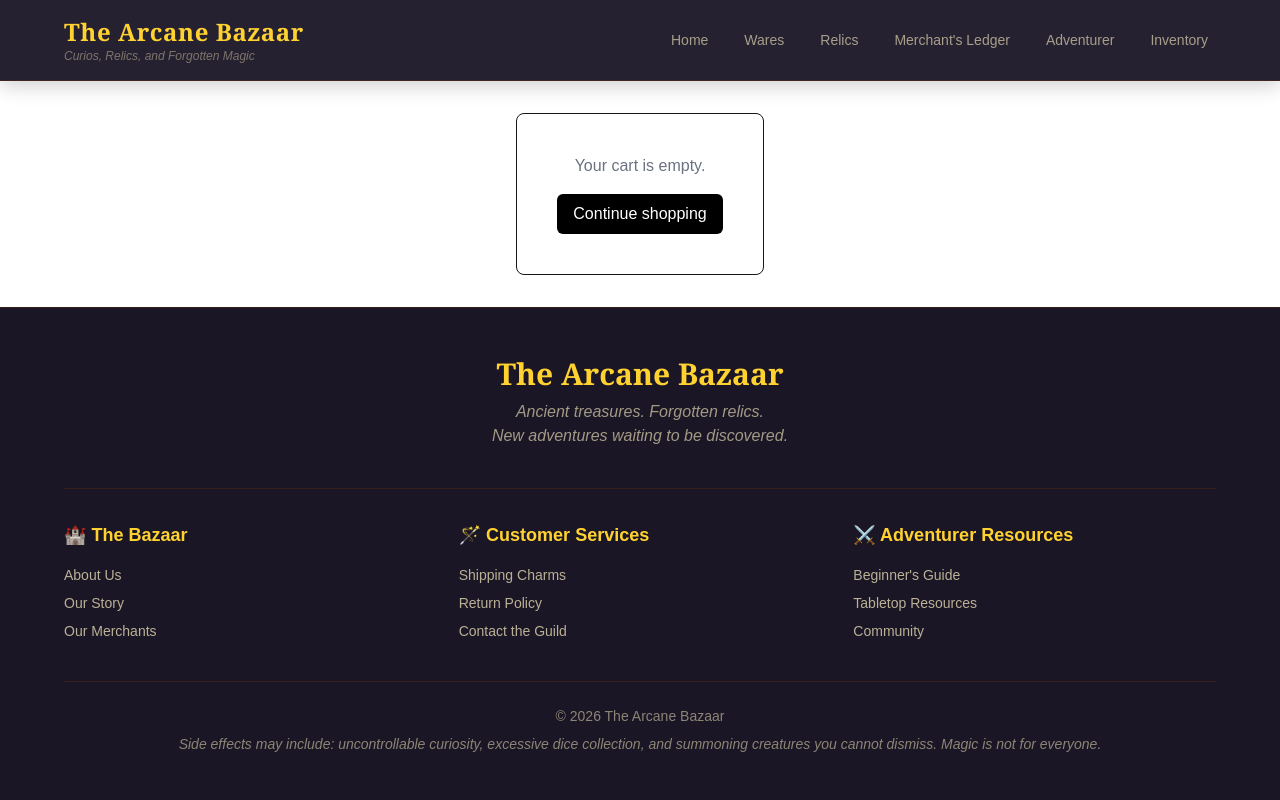
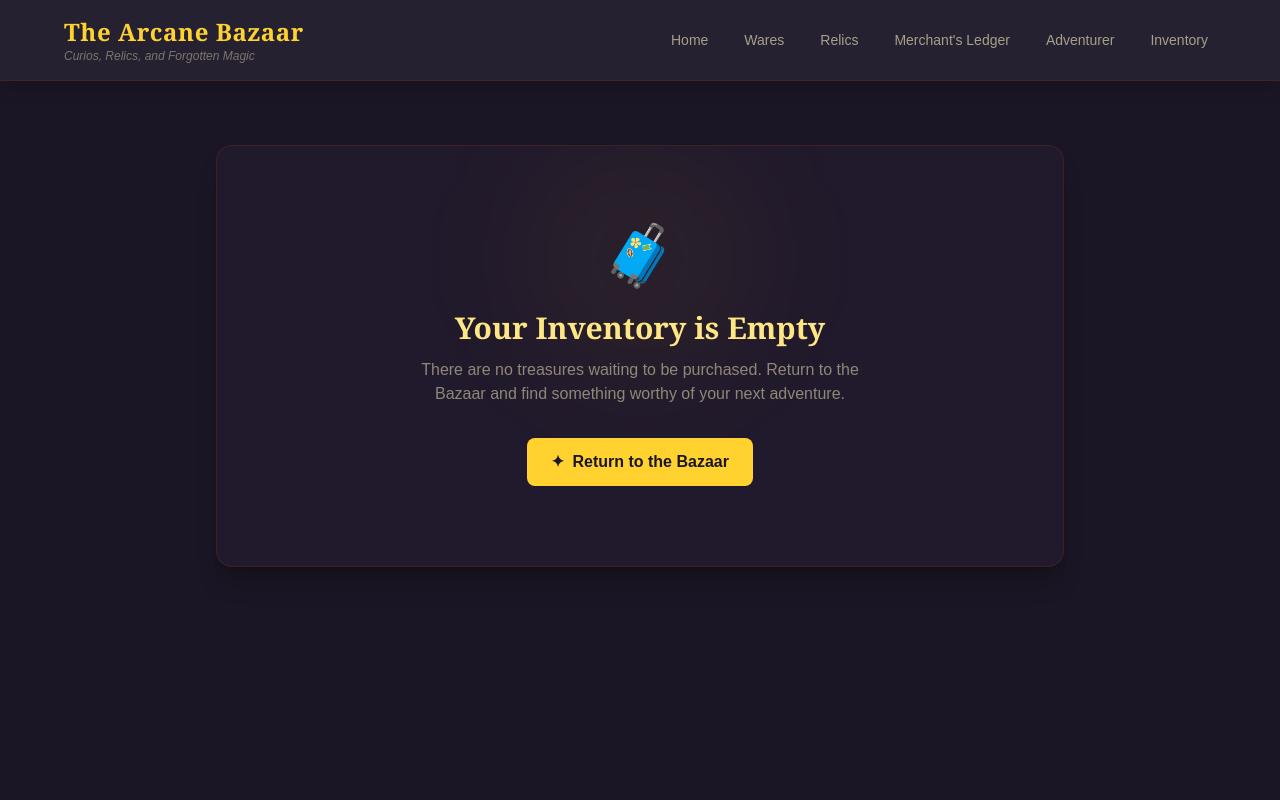
Before and after one commit to mebestaca/thearcanebazaar, a Next.js app: page /checkout in a window 1280 px wide. Shown: the top 800 px of the page. Built offline with nearby package versions, Linux system fonts and the light colour scheme.

Commit message:
checkout style upgrade

```diff
--- a/app/checkout/page.tsx
+++ b/app/checkout/page.tsx
@@ -10,54 +10,273 @@ export default function CheckoutPage() {
   const totalPrice = useCartStore((s) => s.getTotalPrice());
   const hydrated = useHydrated();
 
+  // Prevent hydration mismatch
   if (!hydrated) {
-    return <main className="max-w-4xl mx-auto px-4 py-8" />;
+    return (
+      <main className="min-h-screen bg-[#1b1625]" />
+    );
   }
 
+  // Empty Cart
   if (items.length === 0) {
     return (
-      <main className="max-w-4xl mx-auto px-4 py-8">
-        <div className="text-center border rounded-lg bg-white p-10">
-          <p className="text-gray-500 mb-4">Your cart is empty.</p>
+      <main className="min-h-screen bg-[#1b1625] text-amber-100">
+
+        <div className="mx-auto max-w-4xl px-6 py-16">
+
+          <div className="relative overflow-hidden rounded-2xl border border-amber-900/30 bg-[#211a2c] px-6 py-20 text-center shadow-xl shadow-black/20">
+
+            {/* Ambient Glow */}
+            <div className="pointer-events-none absolute left-1/2 top-0 h-56 w-56 -translate-x-1/2 rounded-full bg-amber-400/5 blur-3xl" />
+
+            <div className="relative">
+
+              <div className="mb-6 text-6xl">
+                🧳
+              </div>
+
+              <h1 className="font-serif text-3xl font-bold text-amber-200">
+                Your Inventory is Empty
+              </h1>
+
+              <p className="mx-auto mt-3 max-w-md text-amber-100/50">
+                There are no treasures waiting to be purchased.
+                Return to the Bazaar and find something worthy
+                of your next adventure.
+              </p>
+
               <Link
-            href="/"
-            className="inline-block bg-black text-white px-4 py-2 rounded-md hover:bg-gray-800"
+                href="/wares"
+                className="
+                  mt-8
+                  inline-flex
+                  items-center
+                  gap-2
+                  rounded-lg
+                  bg-amber-300
+                  px-6
+                  py-3
+                  font-semibold
+                  text-[#1b1625]
+                  transition-all
+                  hover:bg-amber-200
+                  hover:shadow-[0_0_25px_rgba(251,191,36,0.35)]
+                "
               >
-            Continue shopping
+                <span>✦</span>
+                Return to the Bazaar
               </Link>
+
+            </div>
+          </div>
+
         </div>
       </main>
     );
   }
 
   return (
-    <main className="max-w-4xl mx-auto px-4 py-8">
-      <h1 className="text-2xl font-bold text-gray-900 mb-6">Checkout</h1>
+    <main className="min-h-screen bg-[#1b1625] text-amber-100">
 
-      <div className="grid grid-cols-1 md:grid-cols-5 gap-10">
-        <div className="md:col-span-3 bg-white border rounded-lg p-6">
-          <CheckoutForm />
+      {/* Ambient Background */}
+      <div className="pointer-events-none fixed inset-0 overflow-hidden">
+        <div className="absolute left-1/2 top-0 h-96 w-96 -translate-x-1/2 rounded-full bg-amber-400/5 blur-3xl" />
       </div>
 
-        <div className="md:col-span-2">
-          <h2 className="font-semibold text-gray-900 mb-3">Order summary</h2>
-          <div className="bg-white border rounded-lg p-4 space-y-3">
+      <div className="relative mx-auto max-w-6xl px-6 py-12">
+
+        {/* Header */}
+        <div className="mb-10">
+
+          <Link
+            href="/inventory"
+            className="
+              inline-flex
+              items-center
+              gap-2
+              text-sm
+              text-amber-100/40
+              transition-colors
+              hover:text-amber-300
+            "
+          >
+            <span>←</span>
+            <span>Return to Inventory</span>
+          </Link>
+
+          <div className="mt-6 flex items-center gap-3 text-xs uppercase tracking-[0.3em] text-amber-400/70">
+            <span>🪙</span>
+            <span>Merchant's Ledger</span>
+          </div>
+
+          <h1 className="mt-3 font-serif text-4xl font-bold text-amber-200 sm:text-5xl">
+            Complete Your Purchase
+          </h1>
+
+          <p className="mt-3 text-amber-100/50">
+            Finalize your transaction and prepare your treasures for their journey.
+          </p>
+
+        </div>
+
+
+        {/* Checkout Layout */}
+        <div className="grid gap-8 lg:grid-cols-[1fr_360px]">
+
+          {/* =====================================================
+              CHECKOUT FORM
+          ===================================================== */}
+
+          <div className="rounded-2xl border border-amber-900/30 bg-[#211a2c] p-6 shadow-xl shadow-black/20 sm:p-8">
+
+            <div className="mb-7 flex items-center gap-3 border-b border-amber-900/20 pb-5">
+
+              <span className="text-2xl">
+                📜
+              </span>
+
+              <div>
+                <h2 className="font-serif text-xl font-semibold text-amber-200">
+                  Adventurer Details
+                </h2>
+
+                <p className="text-xs text-amber-100/35">
+                  Tell the merchant where to send your treasures.
+                </p>
+              </div>
+
+            </div>
+
+            <CheckoutForm />
+
+          </div>
+
+
+          {/* =====================================================
+              ORDER SUMMARY
+          ===================================================== */}
+
+          <aside className="h-fit lg:sticky lg:top-28">
+
+            <div className="overflow-hidden rounded-2xl border border-amber-900/30 bg-[#211a2c] shadow-xl shadow-black/20">
+
+              {/* Summary Header */}
+              <div className="border-b border-amber-900/20 px-6 py-5">
+
+                <div className="flex items-center gap-3">
+
+                  <span className="text-xl">
+                    🎒
+                  </span>
+
+                  <div>
+                    <h2 className="font-serif text-lg font-semibold text-amber-200">
+                      Your Treasures
+                    </h2>
+
+                    <p className="text-xs text-amber-100/35">
+                      Items being acquired
+                    </p>
+                  </div>
+
+                </div>
+
+              </div>
+
+
+              {/* Items */}
+              <div className="divide-y divide-amber-900/20 px-6">
+
                 {items.map((item) => (
-              <div key={item.product.id} className="flex justify-between text-sm">
-                <span className="text-gray-600">
-                  {item.product.name} × {item.quantity}
-                </span>
-                <span className="font-medium text-gray-900">
+                  <div
+                    key={item.product.id}
+                    className="flex justify-between gap-4 py-4"
+                  >
+
+                    <div className="min-w-0">
+
+                      <p className="truncate text-sm font-medium text-amber-100/80">
+                        {item.product.name}
+                      </p>
+
+                      <p className="mt-1 text-xs text-amber-100/35">
+                        Quantity: {item.quantity}
+                      </p>
+
+                    </div>
+
+                    <span className="shrink-0 text-sm font-medium text-amber-300">
                       ${(item.product.price * item.quantity).toFixed(2)}
                     </span>
+
                   </div>
                 ))}
-            <div className="border-t pt-3 flex justify-between font-semibold text-gray-900">
-              <span>Total</span>
-              <span>${totalPrice.toFixed(2)}</span>
+
               </div>
+
+
+              {/* Total */}
+              <div className="border-t border-amber-900/30 bg-[#1d1727] px-6 py-5">
+
+                <div className="flex items-end justify-between">
+
+                  <div>
+                    <p className="text-xs uppercase tracking-[0.2em] text-amber-100/30">
+                      Total
+                    </p>
+
+                    <p className="mt-1 font-serif text-3xl font-bold text-amber-300">
+                      ${totalPrice.toFixed(2)}
+                    </p>
                   </div>
+
+                  <span className="text-2xl text-amber-400/40">
+                    ✦
+                  </span>
+
                 </div>
+
+              </div>
+
+            </div>
+
+
+            {/* Secure Transaction */}
+            <div className="mt-4 rounded-xl border border-amber-900/20 bg-[#211a2c]/60 p-4 text-center">
+
+              <div className="mb-1 text-lg">
+                🔮
+              </div>
+
+              <p className="text-xs font-medium text-amber-200/70">
+                Secure Merchant Transaction
+              </p>
+
+              <p className="mt-1 text-[11px] leading-5 text-amber-100/30">
+                Your information is handled with the utmost
+                care by the Bazaar's merchant guild.
+              </p>
+
+            </div>
+
+          </aside>
+
+        </div>
+
+
+        {/* Decorative Footer */}
+        <div className="mt-14 flex items-center gap-4">
+
+          <div className="h-px flex-1 bg-amber-900/20" />
+
+          <span className="text-sm tracking-widest text-amber-400/30">
+            ✦ ✦ ✦
+          </span>
+
+          <div className="h-px flex-1 bg-amber-900/20" />
+
+        </div>
+
       </div>
     </main>
   );
```
Lines whose indentation alone changed are shown as unchanged.
